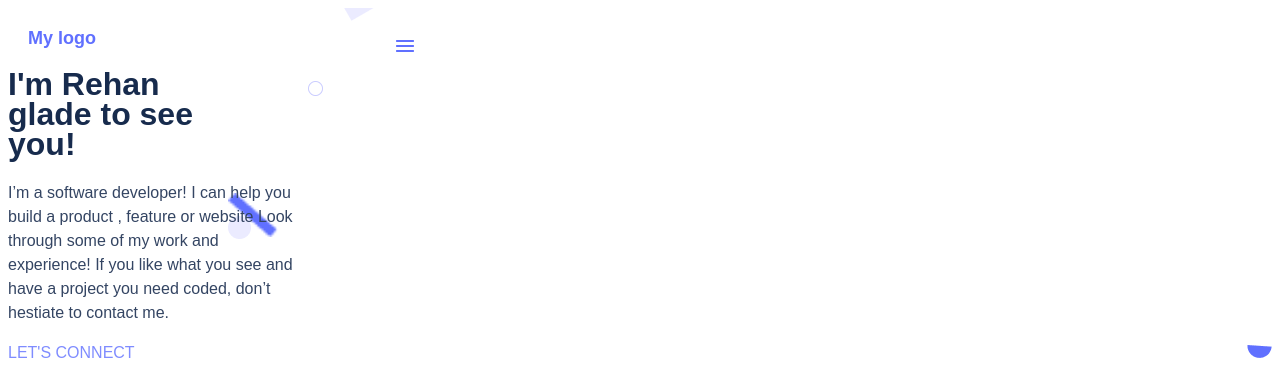
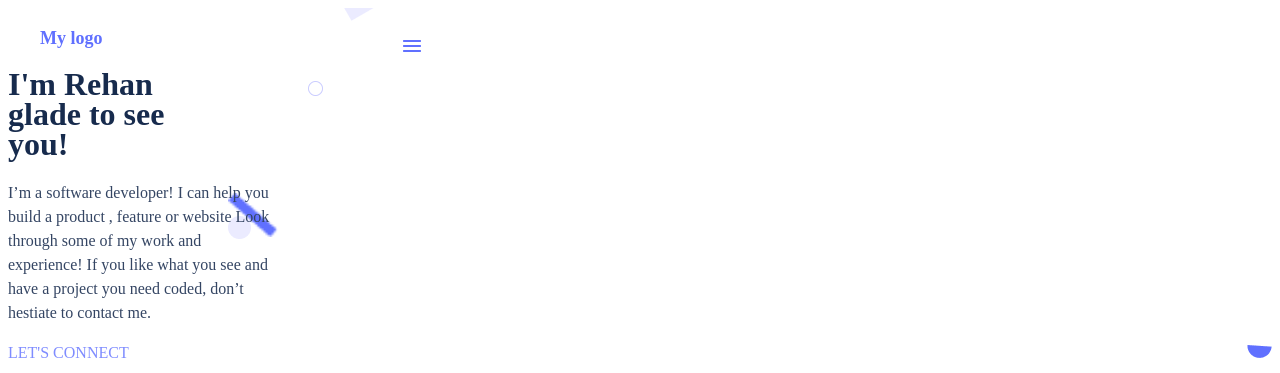
Before and after one commit to rehanullah748/setup-mobile-skeleton, a plain HTML site: page index.html in a window 1280 px wide. Shown: the top 373 px of the page. Drawn offline with Linux system fonts and the light colour scheme.

Commit message:
style.css updated
style.css updated

```diff
--- a/style.css
+++ b/style.css
@@ -1,23 +1,22 @@
 html, body {
-
 overflow-x: hidden;
 }
 .top-bar {
 display: flex;
-  padding-top: 10px;
+margin-top: 10px;
+margin-left: 12px;
 }
-
 .menu-icon {
 padding-left: 300px;
 padding-top: 20px;
 position: absolute;
-  color: #6070ff;
+
+color: #6070FF;
 }
-
 .logo {
 padding-left: 20px;
 padding-top: 10px;
-  font-family: Arial, sans-serif;
+font-family: 'Poppins';
 font-style: normal;
 font-weight: 700;
 font-size: 18px;
@@ -25,69 +24,58 @@ html, body {
 display: flex;
 align-items: center;
 text-align: center;
-  color: #6070ff;
+color: #6070FF;
 }
-
 .left-ellipse {
 padding-top: 150px;
-  padding-left: 0;
+padding-left: 0px;
 }
-
 .center-ellipse1 {
 padding-left: 220px;
 }
-
 .center-rectangle {
 padding-left: 220px;
 margin-top: -50px;
 size: 100px;
 }
-
 .right-ellipse {
 padding-left: 380px;
 margin-top: 50px;
+width: 50px;
 }
-
 .right-rectangle {
 margin-top: -290px;
 padding-left: 320px;
 }
-
 .center-ellipse2 {
 margin-top: -160px;
 padding-left: 300px;
 }
-
 .circle-bottom {
 margin-top: 50px;
 padding-left: 100px;
 }
-
 .ellipse-bottom-center {
 padding-left: 300px;
 }
-
 .ellipse-bottom-right {
 float: right;
 margin-top: -150px;
 }
-
 .header {
-  font-family: Arial, sans-serif;
+font-family: 'Poppins';
 font-style: normal;
 font-weight: 500;
 font-size: 16px;
 line-height: 24px;
-  color: #7f8cff;
+color: #7F8CFF;
 }
-
 .social-icons {
 padding-left: 5px;
 padding-right: 5px;
 }
-
 .paragraph {
-  font-family: Arial, sans-serif;
+font-family: 'Poppins';
 font-style: normal;
 font-weight: 400;
 font-size: 16px;
@@ -95,15 +83,13 @@ html, body {
 color: #344563;
 text-align: left;
 }
-
 .text {
-  font-family: Arial, sans-serif;
+font-family: 'Poppins';
 font-style: normal;
 font-weight: 700;
 line-height: 30px;
-  color: #172b4d;
+color: #172B4D;
 }
-
 .center-rect {
  width: 50px;
 }
```
Lines whose indentation alone changed are shown as unchanged.
